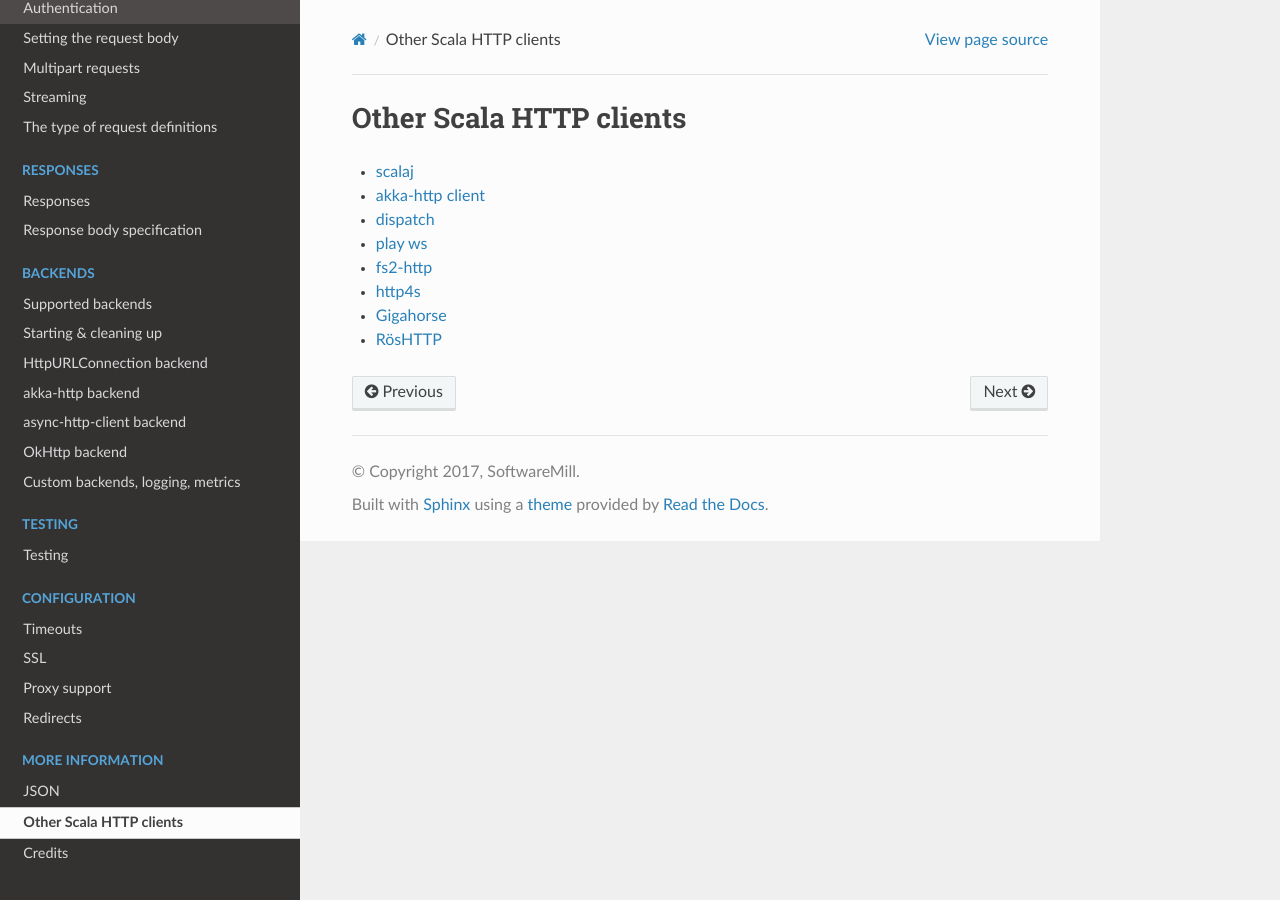
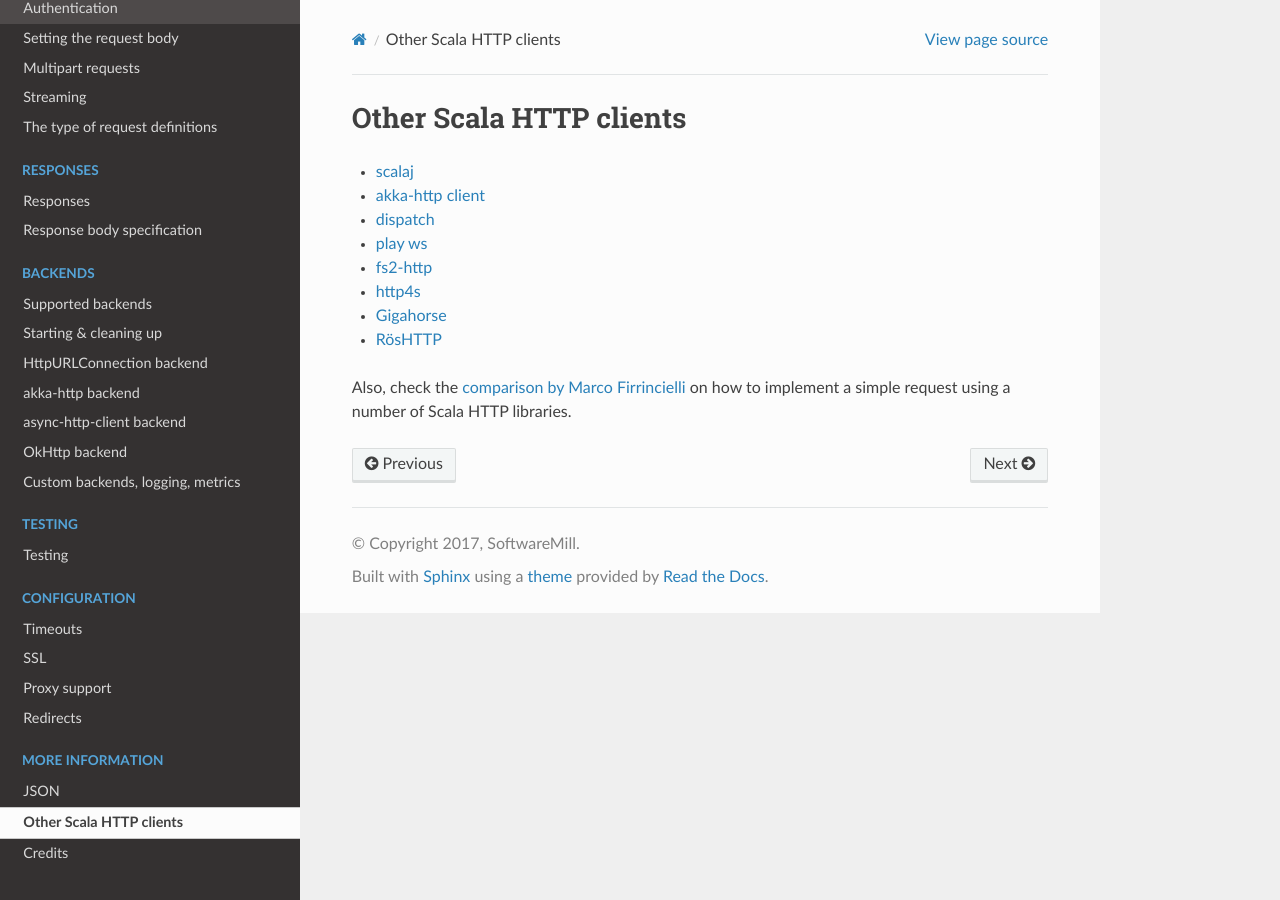
Before and after one commit to softwaremill/sttp, a Sphinx documentation site: the page built from docs/other.rst, in a window 1280 px wide. Built offline with Sphinx 7.4.7 and the Read the Docs theme 2.0.0, drawn with Linux system fonts in a browser that asks for light colours.

Commit message:
Add a note with a link to Marco's comparison of HTTP clients.

```diff
--- a/docs/other.rst
+++ b/docs/other.rst
@@ -9,3 +9,5 @@
 * `http4s <http://http4s.org/v0.17/client/>`_
 * `Gigahorse <http://eed3si9n.com/gigahorse/>`_
 * `RösHTTP <https://github.com/hmil/RosHTTP>`_
+
+Also, check the `comparison by Marco Firrincielli <https://github.com/mfirry/scala-http-clients>`_ on how to implement a simple request using a number of Scala HTTP libraries.
```
